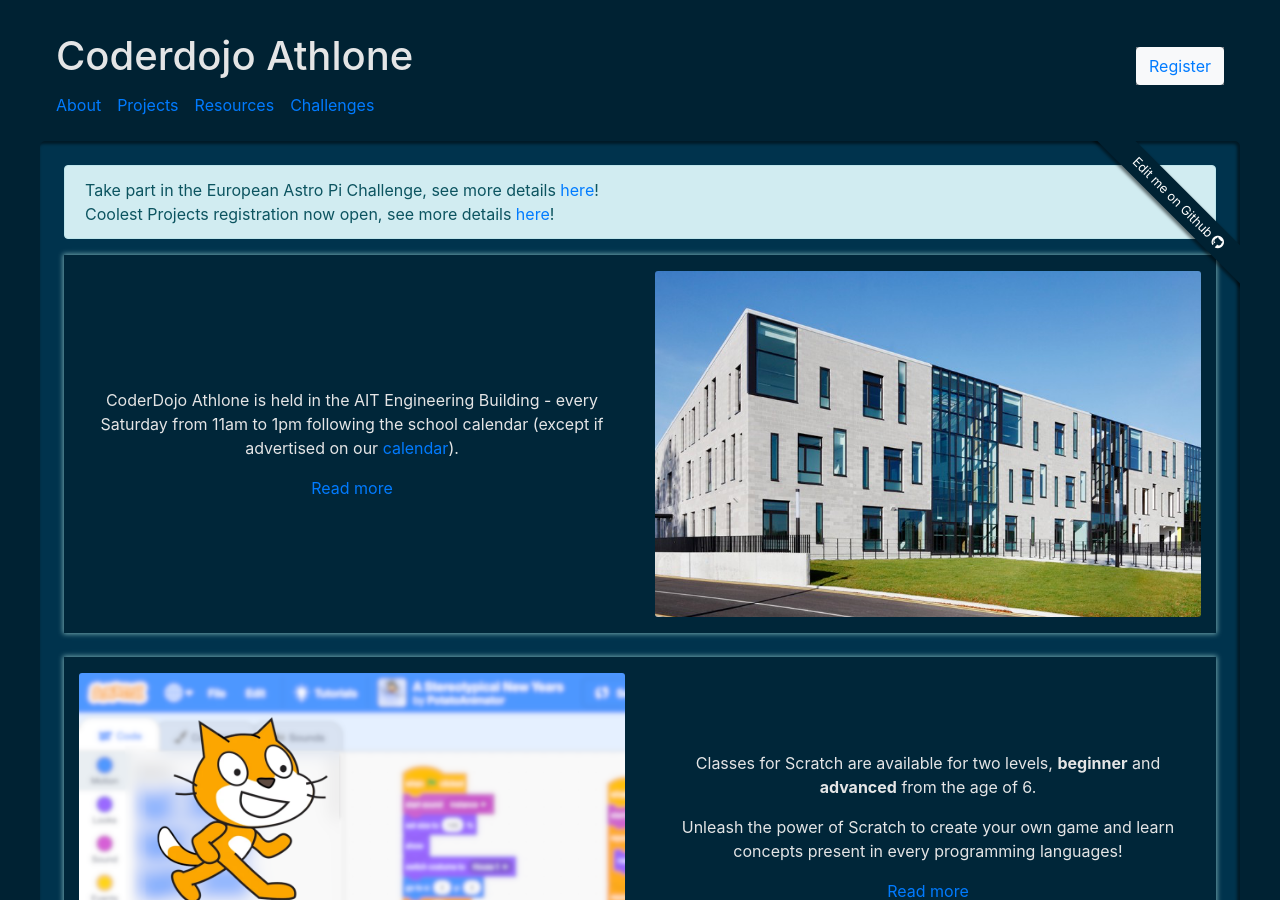
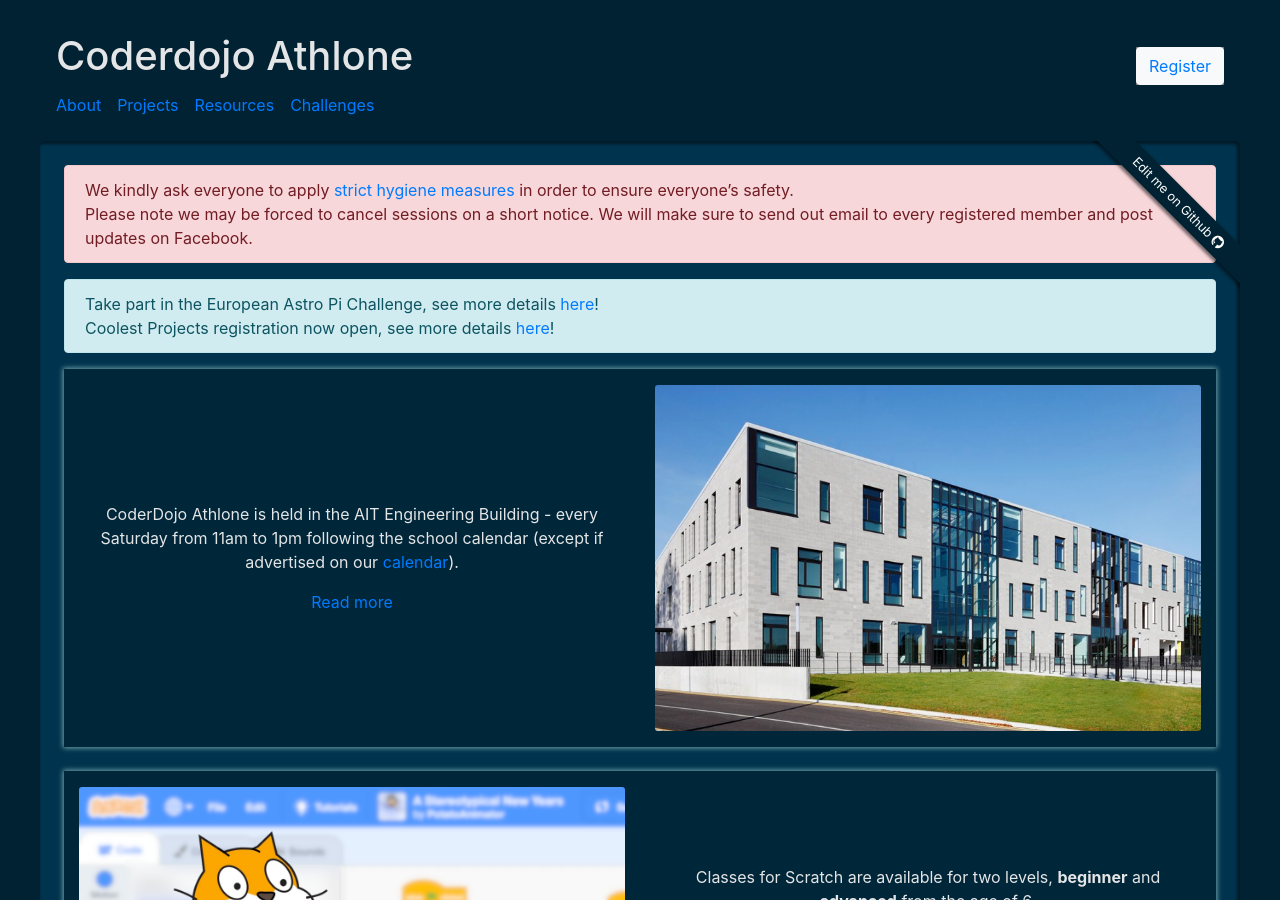
Before and after one commit to CoderdojoAthlone/coderdojoathlone.github.io, a Jekyll site: the page built from pages/en/index.md, in a window 1280 px wide and 900 px high. Built offline with Jekyll 4.4.1, drawn with Linux system fonts in a browser that asks for light colours.

Commit message:
Added Covid warning message

```diff
--- a/pages/en/index.md
+++ b/pages/en/index.md
@@ -12,12 +12,25 @@
 {% assign astroPiChallengePage=translatedPages | where: 'ref', 'esa-astro-pi-challenge-2019-2020' | first %}
 {% assign coolestProjectsPage=translatedPages  | where: 'ref', 'coolest-projects-2020' | first %}
 
+{% capture covidMessage %}
+  We kindly ask everyone to apply
+  [strict hygiene measures](https://www.education.ie/en/Schools-Colleges/Information/National-Emergencies-Public-Health-Issues/covid_19-poster-advice-for-schools.pdf)
+  in order to ensure everyone's safety.
+  <br/>
+  Please note we may be forced to cancel sessions on a short notice.
+  We will make sure to send out email to every registered member and post updates on Facebook.
+{% endcapture %}
+
 {% capture alertMessage %}
   Take part in the European Astro Pi Challenge, see more details [here]({{astroPiChallengePage.url | relative_url}})!
   <br/>
   Coolest Projects registration now open, see more details [here]({{coolestProjectsPage.url | relative_url}})!
 {% endcapture %}
 
+{% include alert.html
+   type="danger"
+   content=covidMessage
+%}
 {% include alert.html
    type="info"
    content=alertMessage
```
